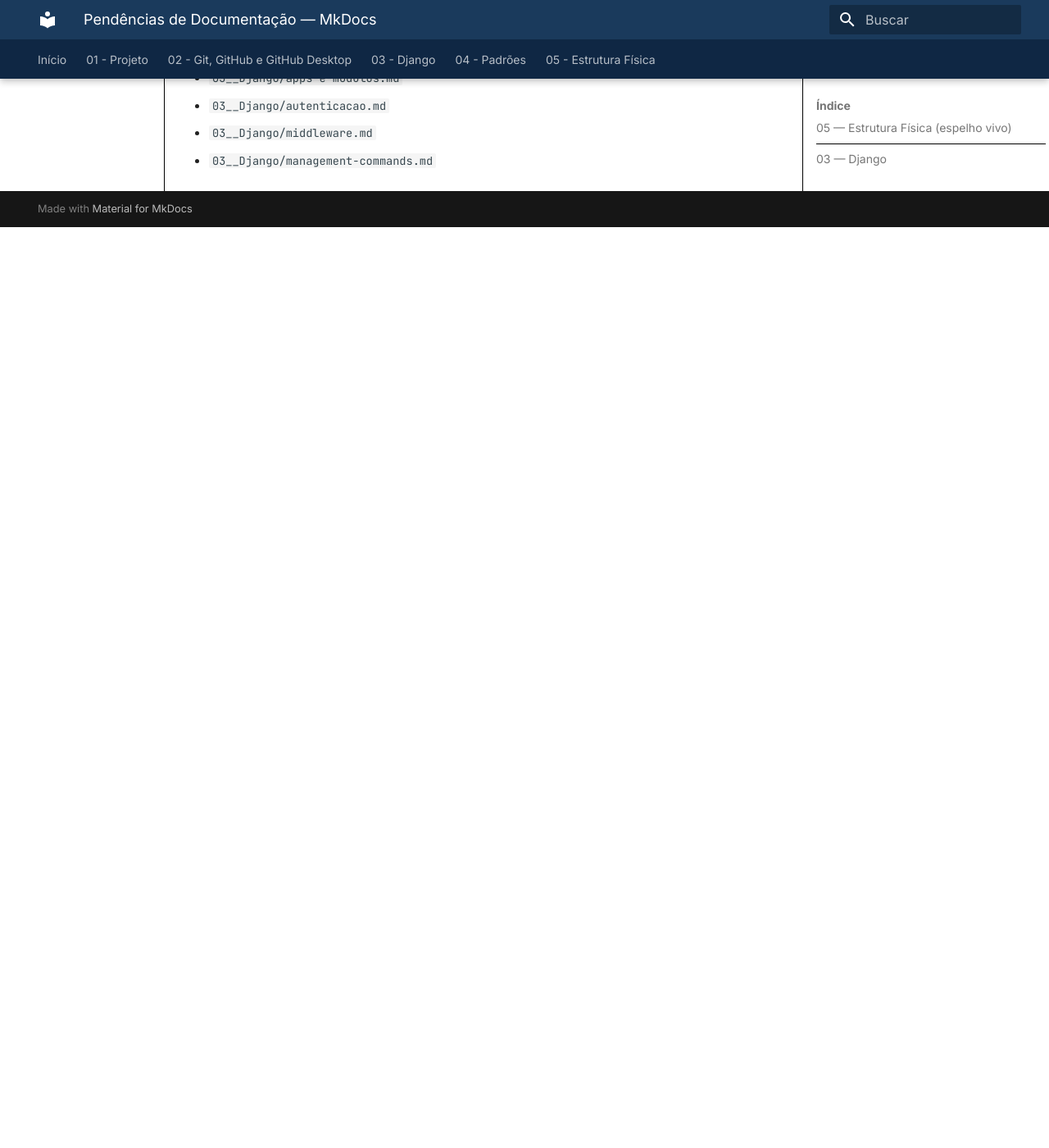
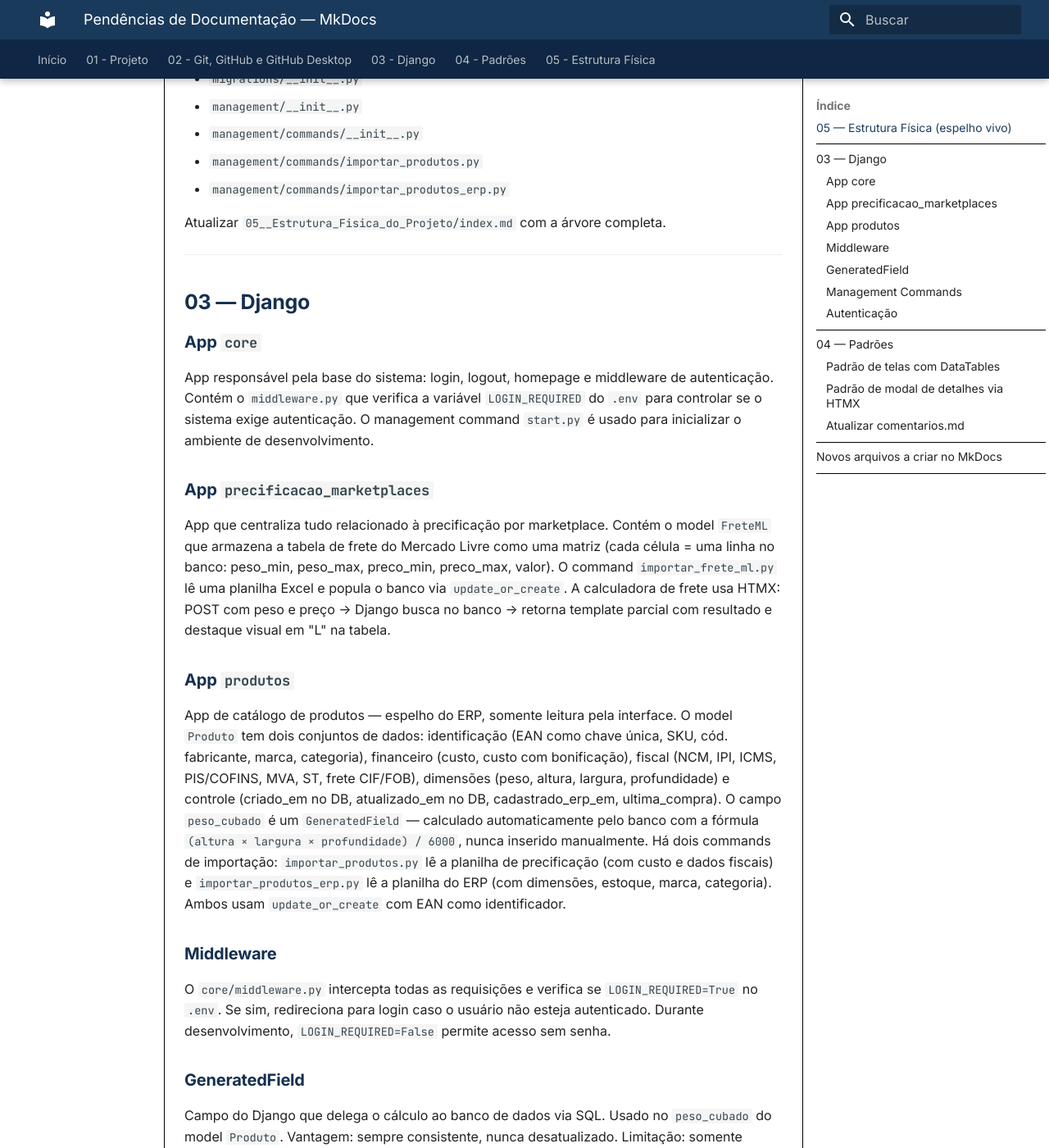
Before and after one commit to MatheusAp-MB/Projeto-Precificacao-MB, an MkDocs documentation site: the page built from docs/PENDENCIAS_MKDOCS.md, in a window 1280 px wide and 1400 px high, scrolled down 2239 px. Shown: the whole window at 82% size. Built offline with MkDocs 1.6.1 and Material for MkDocs 9.7.7, drawn with Linux system fonts in a browser that asks for light colours; before the commit the page ends 2516 px from its top, so only the background shows below that; some of the changed text lies outside the part shown.

Commit message:
docs: atualizar PENDENCIAS_MKDOCS com novos arquivos e resumos contextuais
- Adicionados todos os arquivos criados nas últimas sessões
- Adicionados resumos contextuais para cada pendência de documentação
- Documentados: apps produtos e precificacao_marketplaces, GeneratedField,
  management commands, padrão DataTables/SearchPanes, padrão modal HTMX

```diff
--- a/docs/PENDENCIAS_MKDOCS.md
+++ b/docs/PENDENCIAS_MKDOCS.md
@@ -24,18 +24,28 @@ Arquivos novos que precisam de página espelho:
   - `management/commands/start.py`
 - `static/base_compartilhada/css/layout_global.css`
 - `static/base_compartilhada/css/layout_base_grid_card.css`
+- `static/base_compartilhada/css/layout_datatables.css`
 - `static/base_compartilhada/js/script_global.js`
+- `static/base_compartilhada/js/script_datatables.js`
 - `static/pagina_home/css/layout_home.css`
 - `static/pagina_home/js/home.js`
 - `static/pagina_login/css/layout_login.css`
 - `static/pagina_precificacao/css/layout_precificacao.css`
 - `static/pagina_precificacao/img/` — logos dos marketplaces
+- `static/pagina_produtos/css/layout_produtos.css`
+- `static/pagina_produtos/js/script_produtos.js`
+- `static/pagina_tabela_frete_ml/css/layout_tabela_frete_ml.css`
+- `static/pagina_tabela_frete_ml/js/script_tabela_frete_ml.js`
 - `templates/base_compartilhada/estrutura_base_global.html`
 - `templates/base_compartilhada/estrutura_base_grid_card.html`
 - `templates/pagina_home/estrutura_home.html`
 - `templates/pagina_login/estrutura_login.html`
 - `templates/pagina_mercado_livre/estrutura_mercado_livre.html`
 - `templates/pagina_precificacao/estrutura_precificacao.html`
+- `templates/pagina_produtos/estrutura_produtos.html`
+- `templates/pagina_produtos/parciais/estrutura_parcial_painel_produto.html`
+- `templates/pagina_tabela_frete_ml/estrutura_tabela_frete_ml.html`
+- `templates/pagina_tabela_frete_ml/parciais/estrutura_parcial_resultado_frete_ml.html`
 - `precificacao_marketplaces/` — pasta inteira com todos os arquivos
   - `__init__.py`
   - `admin.py`
@@ -48,6 +58,19 @@ Arquivos novos que precisam de página espelho:
   - `management/__init__.py`
   - `management/commands/__init__.py`
   - `management/commands/importar_frete_ml.py`
+- `produtos/` — pasta inteira com todos os arquivos
+  - `__init__.py`
+  - `admin.py`
+  - `apps.py`
+  - `models.py`
+  - `tests.py`
+  - `urls.py`
+  - `views.py`
+  - `migrations/__init__.py`
+  - `management/__init__.py`
+  - `management/commands/__init__.py`
+  - `management/commands/importar_produtos.py`
+  - `management/commands/importar_produtos_erp.py`
 
 Atualizar `05__Estrutura_Fisica_do_Projeto/index.md` com a árvore completa.
 
@@ -55,18 +78,39 @@ Atualizar `05__Estrutura_Fisica_do_Projeto/index.md` com a árvore completa.
 
 ## 03 — Django
 
-- Explicar o que é um app Django e para que serve
-- Explicar o app `core` e sua função no projeto
-- Explicar o app `precificacao_marketplaces` e sua função no projeto
-- Explicar o que é middleware e como funciona
-- Explicar o sistema de autenticação do Django
-- Explicar o que são management commands e como usar
+### App `core`
+App responsável pela base do sistema: login, logout, homepage e middleware de autenticação. Contém o `middleware.py` que verifica a variável `LOGIN_REQUIRED` do `.env` para controlar se o sistema exige autenticação. O management command `start.py` é usado para inicializar o ambiente de desenvolvimento.
+
+### App `precificacao_marketplaces`
+App que centraliza tudo relacionado à precificação por marketplace. Contém o model `FreteML` que armazena a tabela de frete do Mercado Livre como uma matriz (cada célula = uma linha no banco: peso_min, peso_max, preco_min, preco_max, valor). O command `importar_frete_ml.py` lê uma planilha Excel e popula o banco via `update_or_create`. A calculadora de frete usa HTMX: POST com peso e preço → Django busca no banco → retorna template parcial com resultado e destaque visual em "L" na tabela.
+
+### App `produtos`
+App de catálogo de produtos — espelho do ERP, somente leitura pela interface. O model `Produto` tem dois conjuntos de dados: identificação (EAN como chave única, SKU, cód. fabricante, marca, categoria), financeiro (custo, custo com bonificação), fiscal (NCM, IPI, ICMS, PIS/COFINS, MVA, ST, frete CIF/FOB), dimensões (peso, altura, largura, profundidade) e controle (criado_em no DB, atualizado_em no DB, cadastrado_erp_em, ultima_compra). O campo `peso_cubado` é um `GeneratedField` — calculado automaticamente pelo banco com a fórmula `(altura × largura × profundidade) / 6000`, nunca inserido manualmente. Há dois commands de importação: `importar_produtos.py` lê a planilha de precificação (com custo e dados fiscais) e `importar_produtos_erp.py` lê a planilha do ERP (com dimensões, estoque, marca, categoria). Ambos usam `update_or_create` com EAN como identificador.
+
+### Middleware
+O `core/middleware.py` intercepta todas as requisições e verifica se `LOGIN_REQUIRED=True` no `.env`. Se sim, redireciona para login caso o usuário não esteja autenticado. Durante desenvolvimento, `LOGIN_REQUIRED=False` permite acesso sem senha.
+
+### GeneratedField
+Campo do Django que delega o cálculo ao banco de dados via SQL. Usado no `peso_cubado` do model `Produto`. Vantagem: sempre consistente, nunca desatualizado. Limitação: somente leitura e só pode usar campos do mesmo model (sem joins). Disponível a partir do Django 5.0.
+
+### Management Commands
+Comandos customizados executados via `python manage.py <nome>`. No projeto existem: `importar_frete_ml` (lê planilha de frete e popula FreteML), `importar_produtos` (lê planilha de precificação e popula Produto com dados financeiros e fiscais) e `importar_produtos_erp` (lê planilha do ERP e atualiza Produto com dimensões, estoque e dados de identificação). Todos usam `openpyxl` com `data_only=True` para ler valores calculados de fórmulas, a função `seguro()` para tratar erros de fórmula como `#N/A`, e `update_or_create` para evitar duplicatas.
+
+### Autenticação
+Sistema padrão do Django com login e logout. Controlado pelo middleware customizado via variável de ambiente `LOGIN_REQUIRED`. Em desenvolvimento mantém `False` para agilidade. Em produção deve ser `True`.
 
 ---
 
 ## 04 — Padrões
 
-- Atualizar `comentarios.md` com o detalhe sobre tags Django em comentários HTML
+### Padrão de telas com DataTables
+Toda tela de listagem usa DataTables com uma estrutura padrão: o CSS compartilhado fica em `layout_datatables.css` (base_compartilhada), o JS compartilhado em `script_datatables.js` com as funções `inicializar_tabela`, `mudar`, `fnShowHide`, `opcoes_exibicao` e o comparador `pt-string` (ordenação sem acentos). Cada página tem seu próprio `script_[pagina].js` com a chamada `inicializar_tabela` e as colunas específicas. O SearchPanes é ativado via `dom: 'Plfrtip'` e exibe filtros para todas as colunas. A linha de filtros ativos mostra dinamicamente quais filtros estão aplicados no formato `Coluna = Valor`. O painel de colunas visíveis agrupa os botões por categoria (Identificação, Financeiro, Fiscal, Dimensões, Controle).
+
+### Padrão de modal de detalhes via HTMX
+Clicar em uma linha da tabela dispara um `hx-get` para um endpoint Django que retorna um template parcial com os dados do registro. O Bootstrap Modal abre com o conteúdo injetado pelo HTMX. Os modais são somente leitura — o ERP é a fonte da verdade e o sistema não permite edição pela interface. Os campos são agrupados por categoria em cards com cabeçalho azul escuro e fundo azul claro.
+
+### Atualizar `comentarios.md`
+Adicionar seção sobre tags Django em comentários HTML: usar espaço interno `{ % %}` para evitar que o Django processe as tags dentro de comentários.
 
 ---
 
@@ -76,3 +120,5 @@ Atualizar `05__Estrutura_Fisica_do_Projeto/index.md` com a árvore completa.
 - `03__Django/autenticacao.md`
 - `03__Django/middleware.md`
 - `03__Django/management-commands.md`
+- `03__Django/campos-calculados.md`
+- `04__Padroes/datatables.md`
```
